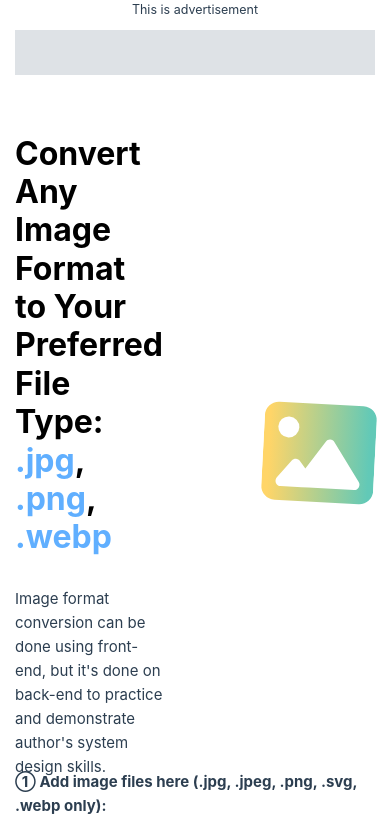
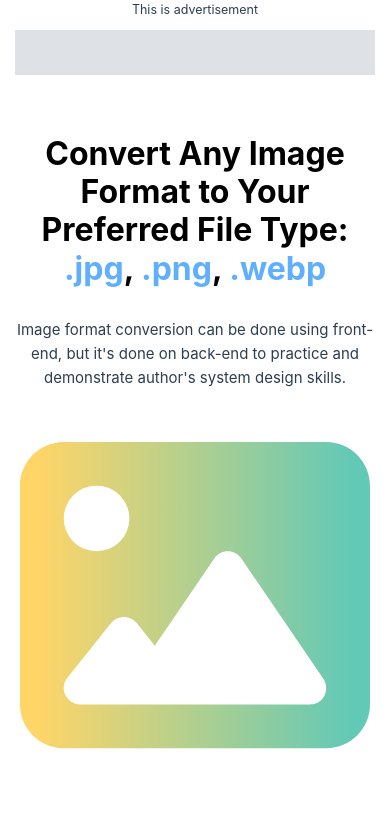
Before and after one commit to hyungmogu/udacity-cloud-devops-project-5, a Vue app in the folder frontend/: page / in a window 390 px wide. Shown: the top 826 px of the page. Built offline with nearby package versions, Linux system fonts and the light colour scheme.

Commit message:
feat: Add mobile view for page banner

```diff
--- a/frontend/src/components/ITCConvertTool.vue
+++ b/frontend/src/components/ITCConvertTool.vue
@@ -87,9 +87,6 @@ export default {
       this.form.images = this.$refs.images;
     },
     handleAddTasks() {
-      // from factory, generate convert to image task
-      // add the task to this.tasks
-      console.log(this.form.convert_to);
       for (const file of this.form.images.files) {
         let factory;
         switch (this.form.convert_to) {
--- a/frontend/src/components/ITCPageBanner.vue
+++ b/frontend/src/components/ITCPageBanner.vue
@@ -2,7 +2,7 @@
     <div class="itc-page-banner">
         <div class="itc_page-banner__left">
           <h1 class="itc-page-banner__title">Convert Any Image Format to Your Preferred File Type: <span class="emphasized emphasized--one">.jpg</span>, <span class="emphasized emphasized--one">.png</span>, <span class="emphasized emphasized--one">.webp</span></h1>
-          <p>Image format conversion can be done using front-end, but it's done on back-end to practice and demonstrate author's system design skills.</p>
+          <p class="itc-page-banner__subtitle">Image format conversion can be done using front-end, but it's done on back-end to practice and demonstrate author's system design skills.</p>
         </div>
         <div class="itc_page-banner__right">
           <svg class="itc-page-banner__image" xmlns="http://www.w3.org/2000/svg" viewBox="0 0 512 512"><!--! Font Awesome Pro 6.3.0 by @fontawesome - https://fontawesome.com License - https://fontawesome.com/license (Commercial License) Copyright 2023 Fonticons, Inc. -->
@@ -18,14 +18,38 @@
 
 <style lang="scss" scoped>
 .itc-page-banner {
-  height: 575px;
   display: grid;
-  grid-template-columns: 5fr 5fr;
+  row-gap: 30px;
   column-gap: 100px;
   align-items: center;
 
+  @media screen and (min-width: 992px) {
+    grid-template-columns: repeat(2, 1fr);
+    height: 575px;
+  }
+
   &__title {
-    max-width: 700px;
+    max-width: 370px;
+    margin: 0 auto 30px auto;
+    text-align: center;
+
+    @media screen and (min-width: 992px) {
+      max-width: 700px;
+      text-align: left;
+      margin: 0 0 30px 0;
+    }
+  }
+
+  &__subtitle {
+    max-width: 370px;
+    margin: 0 auto;
+    text-align: center;
+
+    @media screen and (min-width: 992px) {
+      max-width: 700px;
+      text-align: left;
+      margin: 0;
+    }
   }
 
   .emphasized {
@@ -45,7 +69,15 @@
   }
 
   &__image {
-    transform: rotate(3deg);
+    max-width: 350px;
+    display: block;
+    margin: 0 auto;
+
+    @media screen and (min-width: 992px) {
+      max-width: 100%;
+      margin: 0;
+      transform: rotate(3deg);
+    }
   }
 }
 </style>
```
